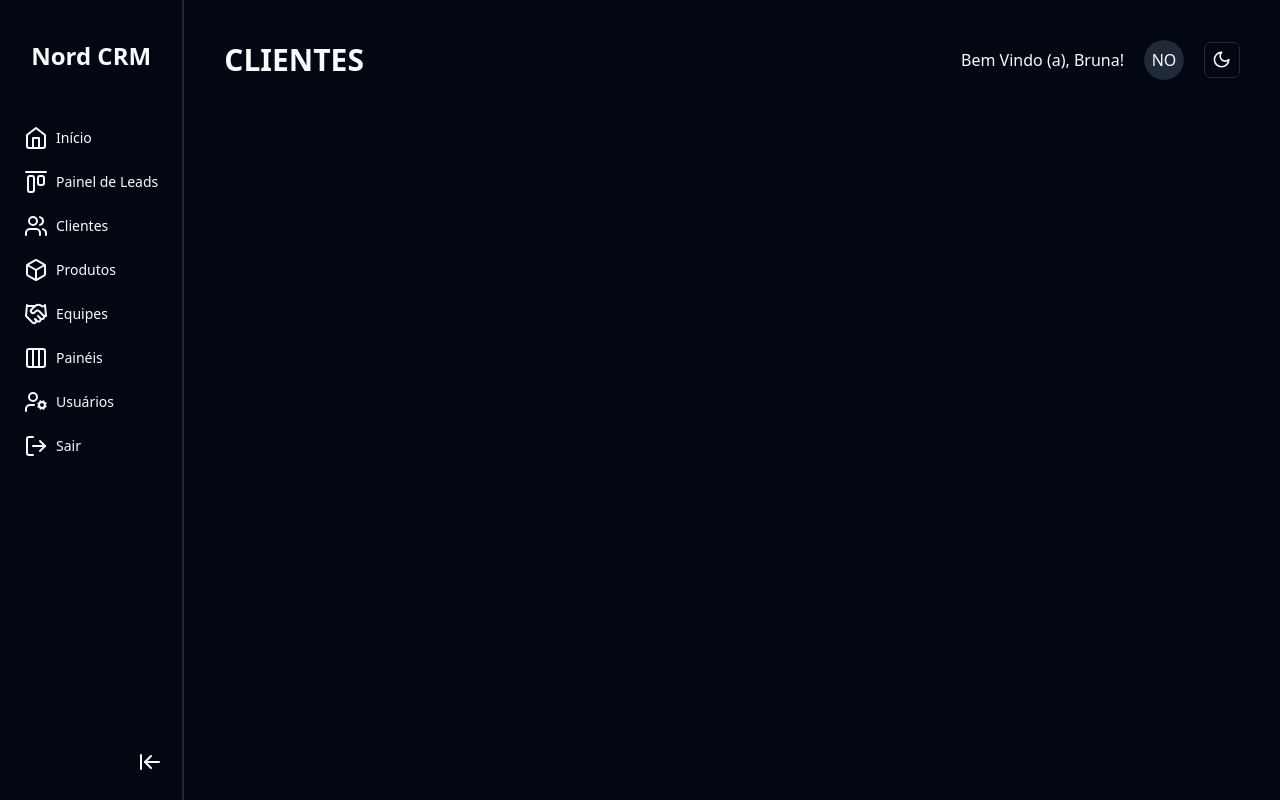
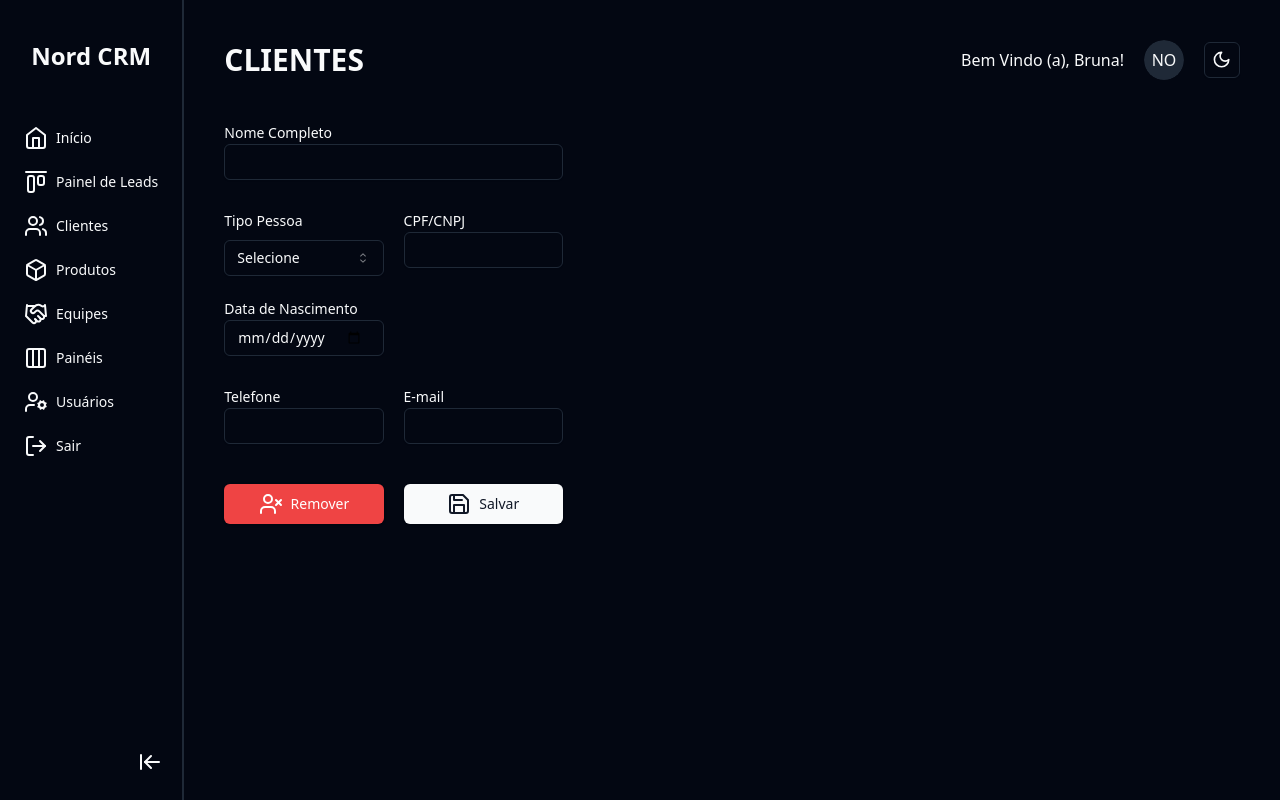
Before and after one commit to JA-Lourenco/NordCRM, a React (Vite) app: page /customers/1 in a window 1280 px wide. Built offline with nearby package versions, Linux system fonts and the light colour scheme.

Commit message:
style: new modal component and page for customer details management

```diff
--- /dev/null
+++ b/src/components/Modal/index.tsx
@@ -0,0 +1,37 @@
+import {
+	Dialog,
+	DialogContent,
+	DialogDescription,
+	DialogFooter,
+	DialogTitle,
+	DialogTrigger,
+} from "../ui/dialog";
+
+interface ModalProps {
+	children: React.ReactNode;
+	title: string;
+	description?: string;
+	content: React.ReactNode;
+	footer?: any;
+}
+
+export function Modal({
+	children,
+	title,
+	description,
+	content,
+	footer,
+}: ModalProps) {
+	return (
+		<Dialog>
+			<DialogTrigger asChild>{children}</DialogTrigger>
+
+			<DialogContent>
+				<DialogTitle className="text-2xl">{title}</DialogTitle>
+				<DialogDescription>{description}</DialogDescription>
+				{content}
+				<DialogFooter>{footer}</DialogFooter>
+			</DialogContent>
+		</Dialog>
+	);
+}
--- a/src/components/ModalFormLead/index.tsx
+++ b/src/components/ModalFormLead/index.tsx
@@ -52,7 +52,7 @@ export function ModalFormLead({ children, lead }: ModalFormLeadProps) {
 			<DialogContent className="">
 				<section className="flex items-center justify-between">
 					<div>
-						<DialogTitle>#{lead.id}</DialogTitle>
+						<DialogTitle># {lead.id}</DialogTitle>
 						<DialogDescription>{lead.owner}</DialogDescription>
 					</div>
 
--- a/src/pages/CustomerDetails/index.tsx
+++ b/src/pages/CustomerDetails/index.tsx
@@ -1,3 +1,143 @@
+import { useState } from "react";
+
+import { Button } from "@/components/ui/button";
+import { Input } from "@/components/ui/input";
+import { Label } from "@/components/ui/label";
+import { Modal } from "@/components/Modal";
+import { DialogClose } from "@/components/ui/dialog";
+import {
+	Form,
+	FormControl,
+	FormField,
+	FormItem,
+	FormLabel,
+} from "@/components/ui/form";
+import {
+	Select,
+	SelectContent,
+	SelectGroup,
+	SelectItem,
+	SelectTrigger,
+	SelectValue,
+} from "@/components/ui/select";
+
+import { useForm } from "react-hook-form";
+import { z } from "zod";
+import { CornerDownLeft, Link, Save, UserX } from "lucide-react";
+
+const customerFormSchema = z.object({
+	fullname: z.string(),
+	personType: z.string(),
+	cpfcnpj: z.string(),
+	phone: z.string(),
+	email: z.string(),
+	birthDate: z.date(),
+});
+
+type CustomerType = z.infer<typeof customerFormSchema>;
+
 export function CustomerDetails() {
-	return <></>;
+	const form = useForm<CustomerType>();
+	const { register, handleSubmit } = form;
+
+	function submit(data: CustomerType) {
+		console.log("customer", data);
+	}
+
+	function RemoveModalFooter() {
+		return (
+			<div className="flex items-center justify-between mt-10">
+				<DialogClose className="h-10 flex items-center justify-center">
+					<CornerDownLeft className="mr-2" />
+					Cancelar
+				</DialogClose>
+
+				<Button className="h-10 col-span-1 bg-red-500 dark:text-white hover:dark:text-black">
+					<UserX className="mr-2" />
+					Confirmar
+				</Button>
+			</div>
+		);
+	}
+
+	return (
+		<Form {...form}>
+			<form
+				onSubmit={handleSubmit(submit)}
+				className="grid grid-cols-2 grid-rows-3 gap-5 w-2/6"
+			>
+				<div className="col-span-2">
+					<Label htmlFor="fullname">Nome Completo</Label>
+					<Input id="fullname" type="text" {...register("fullname")} />
+				</div>
+
+				<div className="col-span-1">
+					<FormField
+						control={form.control}
+						name="personType"
+						render={({ field }) => (
+							<FormItem>
+								<FormLabel>Tipo Pessoa</FormLabel>
+								<Select
+									onValueChange={field.onChange}
+									defaultValue={field.value}
+								>
+									<FormControl>
+										<SelectTrigger>
+											<SelectValue placeholder="Selecione" />
+										</SelectTrigger>
+									</FormControl>
+									<SelectContent>
+										<SelectItem value="PF">Pessoa Física</SelectItem>
+										<SelectItem value="PJ">Pessoa Jurídica</SelectItem>
+									</SelectContent>
+								</Select>
+							</FormItem>
+						)}
+					/>
+				</div>
+
+				<div className="col-span-1">
+					<Label htmlFor="phone">CPF/CNPJ</Label>
+					<Input id="cpfcnpj" type="text" {...register("cpfcnpj")} />
+				</div>
+
+				<div className="col-span-1">
+					<Label htmlFor="email">Data de Nascimento</Label>
+					<Input id="birthDate" type="date" {...register("birthDate")} />
+				</div>
+
+				<div className="col-span-1" />
+
+				<div className="col-span-1">
+					<Label htmlFor="phone">Telefone</Label>
+					<Input id="phone" type="text" {...register("phone")} />
+				</div>
+
+				<div className="col-span-1">
+					<Label htmlFor="email">E-mail</Label>
+					<Input id="email" type="text" {...register("email")} />
+				</div>
+
+				<Modal
+					title="ATENÇÃO"
+					content="Deseja realmente remover este registro?"
+					footer={<RemoveModalFooter />}
+				>
+					<Button
+						type="button"
+						className="h-10 mt-5 col-span-1 bg-red-500 dark:text-white hover:dark:text-black"
+					>
+						<UserX className="mr-2" />
+						Remover
+					</Button>
+				</Modal>
+
+				<Button type="submit" className="h-10 mt-5 col-span-1">
+					<Save className="mr-2" />
+					Salvar
+				</Button>
+			</form>
+		</Form>
+	);
 }
--- a/src/pages/LeadsPanel/index.tsx
+++ b/src/pages/LeadsPanel/index.tsx
@@ -186,7 +186,7 @@ export function LeadsPanel() {
 		return leads.map((lead) => (
 			<Card className="mb-5" key={lead.id}>
 				<CardHeader className="relative">
-					<CardTitle>{lead.id}</CardTitle>
+					<CardTitle># {lead.id}</CardTitle>
 					<CardDescription>{lead.owner}</CardDescription>
 
 					<ModalFormLead lead={lead}>
```
